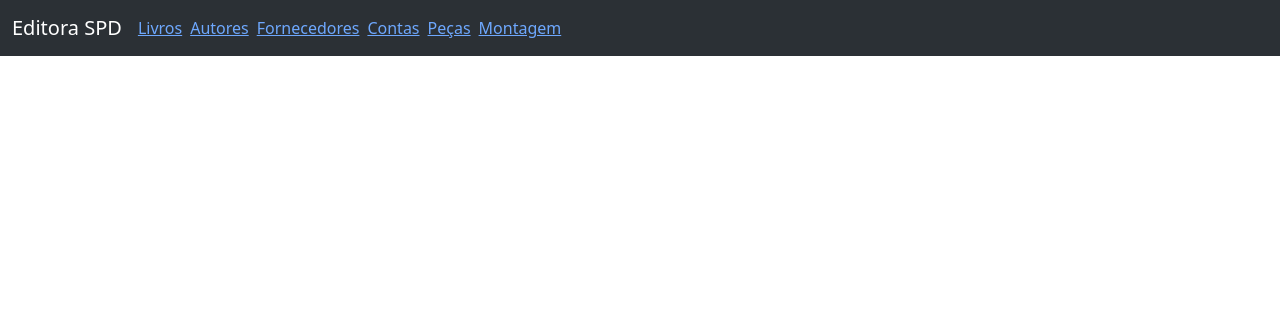
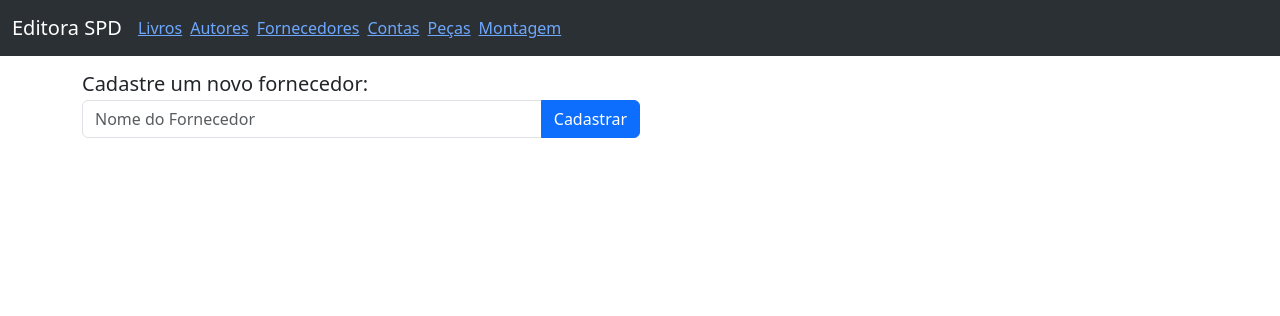
Before and after one commit to MF-Guilherme/editora-spd, a Django app: page /suppliers/register/ in a window 1280 px wide. Shown: the top 316 px of the page. Run offline with Django 5.2, Linux system fonts and the light colour scheme.

Commit message:
feat(suppliers): add register form for suppliers

```diff
--- a/supplier/templates/register_supplier.html
+++ b/supplier/templates/register_supplier.html
@@ -1 +1,20 @@
 {% extends "base.html" %}
+
+{% block body %}
+<div class="container">
+    <h5 class="mt-3 mb-0">Cadastre um novo fornecedor:</h5>
+    <form class="form-validation" method="POST" action="{% url 'register' %}">{% csrf_token %}
+        <div class="col-12 w-50">
+            <div class="input-group mt-1 mb-3">
+                <input id="search-input" value="{{name}}" type="text" class="form-control" placeholder="Nome do Fornecedor" aria-label="Nome do fornecedor" aria-describedby="button-addon2" name="name" id="name">
+                <button class="btn btn-primary" type="submit" id="button-addon2">Cadastrar</button>
+            </div>
+            <div class="input-group mb-3">
+                <select id="search-results" class="form-select" size="5" style="display: none;"></select>
+            </div>
+        </div>
+    </form>
+</div>
+
+
+{% endblock %}
--- a/supplier/views.py
+++ b/supplier/views.py
@@ -1,9 +1,17 @@
-from django.shortcuts import render
+from django.shortcuts import render, redirect
 from django.http import HttpResponse
-
+from .models import Supplier
 
 def index(request):
     return render(request, 'suppliers.html')
 
 def register(request):
-    return render(request, 'register_supplier.html')
+    if request.method == 'GET':
+        suppliers = Supplier.objects.all().order_by('name')
+        return render(request, 'register_supplier.html', {'suppliers': suppliers})
+    elif request.method == 'POST':
+        name = request.POST.get('name')
+        supplier = Supplier(name=name)
+        supplier.save()
+        print('cadastro efetuado com sucesso')
+        return redirect("/suppliers/")
```
